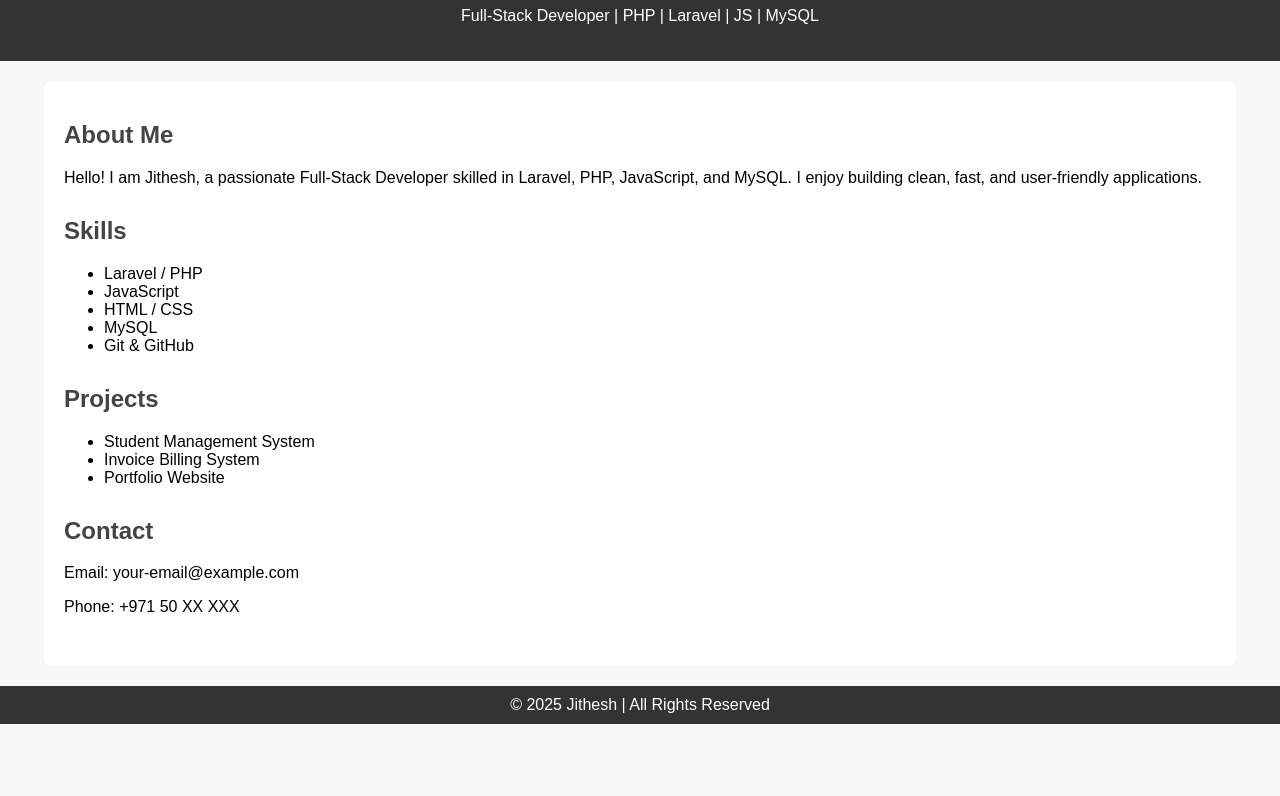
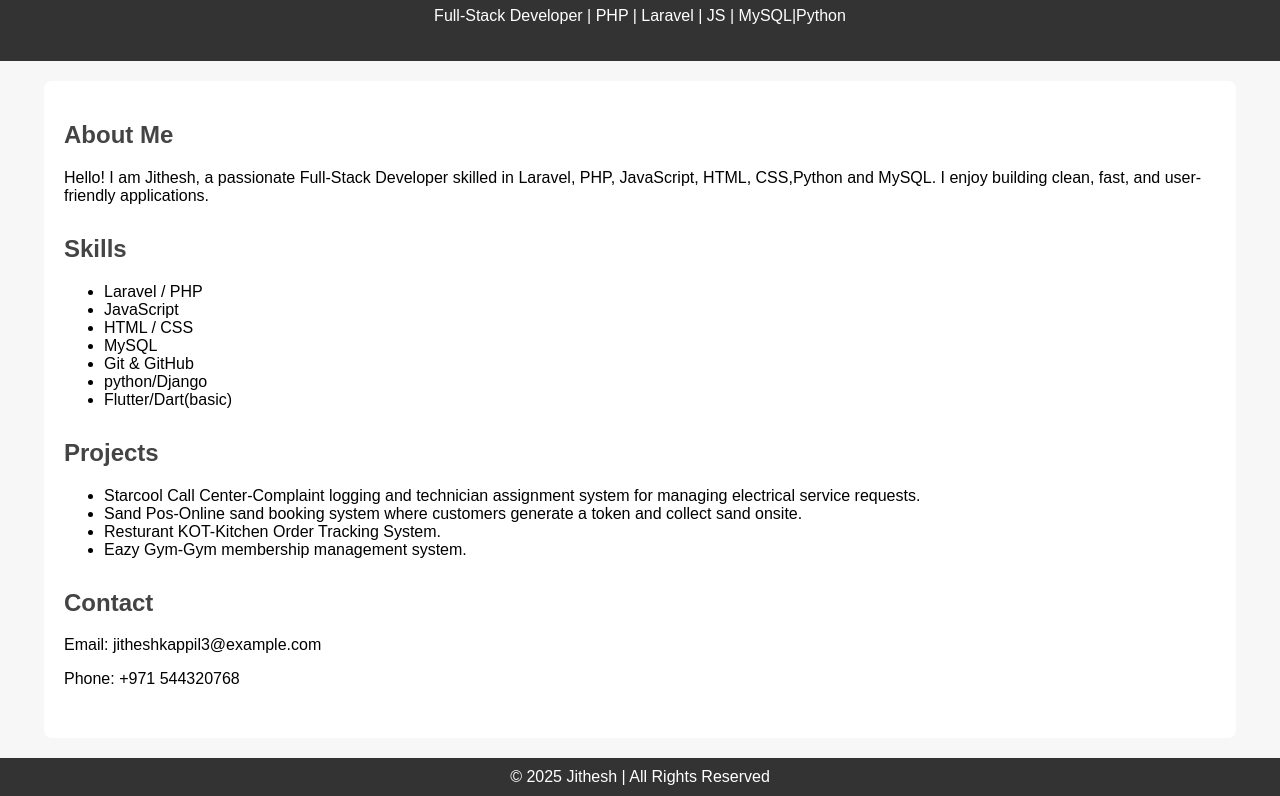
Before and after one commit to jitheshinfo912-creator/jitheshportfolio, a plain HTML site: page index.html in a window 1280 px wide. Shown: the part 93-889 px from the top of the page. Before the commit the page ends 817 px from the top, so only its background shows below. Drawn offline with Linux system fonts and the light colour scheme.

Commit message:
updatedchange

```diff
--- a/index.html
+++ b/index.html
@@ -1,5 +1,6 @@
 <!DOCTYPE html>
 <html lang="en">
+
 <head>
     <meta charset="UTF-8">
     <meta name="viewport" content="width=device-width, initial-scale=1.0">
@@ -11,12 +12,14 @@
             padding: 0;
             background: #f7f7f7;
         }
+
         header {
             background: #333;
             color: white;
             padding: 20px;
             text-align: center;
         }
+
         .container {
             width: 90%;
             margin: 20px auto;
@@ -24,12 +27,15 @@
             padding: 20px;
             border-radius: 8px;
         }
+
         h2 {
             color: #444;
         }
+
         .section {
             margin-bottom: 30px;
         }
+
         footer {
             background: #333;
             color: white;
@@ -39,18 +45,19 @@
         }
     </style>
 </head>
+
 <body>
 
     <header>
-    <h1>Jithesh</h1>
-    <p>Full-Stack Developer | PHP | Laravel | JS | MySQL</p>
+        <h1>Jithesh Kappil</h1>
+        <p>Full-Stack Developer | PHP | Laravel | JS | MySQL|Python</p>
     </header>
 
     <div class="container">
 
         <div class="section">
             <h2>About Me</h2>
-        <p>Hello! I am Jithesh, a passionate Full-Stack Developer skilled in Laravel, PHP, JavaScript, and MySQL.
+            <p>Hello! I am Jithesh, a passionate Full-Stack Developer skilled in Laravel, PHP, JavaScript, HTML, CSS,Python and MySQL.
                 I enjoy building clean, fast, and user-friendly applications.</p>
         </div>
 
@@ -62,22 +69,29 @@
                 <li>HTML / CSS</li>
                 <li>MySQL</li>
                 <li>Git & GitHub</li>
+                <li>python/Django</li>
+                <li>Flutter/Dart(basic)</li>
+
+
             </ul>
         </div>
 
         <div class="section">
             <h2>Projects</h2>
             <ul>
-            <li>Student Management System</li>
-            <li>Invoice Billing System</li>
-            <li>Portfolio Website</li>
+                <li>Starcool Call Center-Complaint logging and technician assignment system for managing electrical
+                    service requests.</li>
+                <li>Sand Pos-Online sand booking system where customers generate a token and collect sand onsite.</li>
+                <li>Resturant KOT-Kitchen Order Tracking System.</li>
+                <li>Eazy Gym-Gym membership management system.</li>
+
             </ul>
         </div>
 
         <div class="section">
             <h2>Contact</h2>
-        <p>Email: your-email@example.com</p>
-        <p>Phone: +971 50 XX XXX</p>
+            <p>Email: jitheshkappil3@example.com</p>
+            <p>Phone: +971 544320768 </p>
         </div>
 
     </div>
@@ -87,4 +101,5 @@
     </footer>
 
 </body>
+
 </html>
```
Lines whose indentation alone changed are shown as unchanged.
